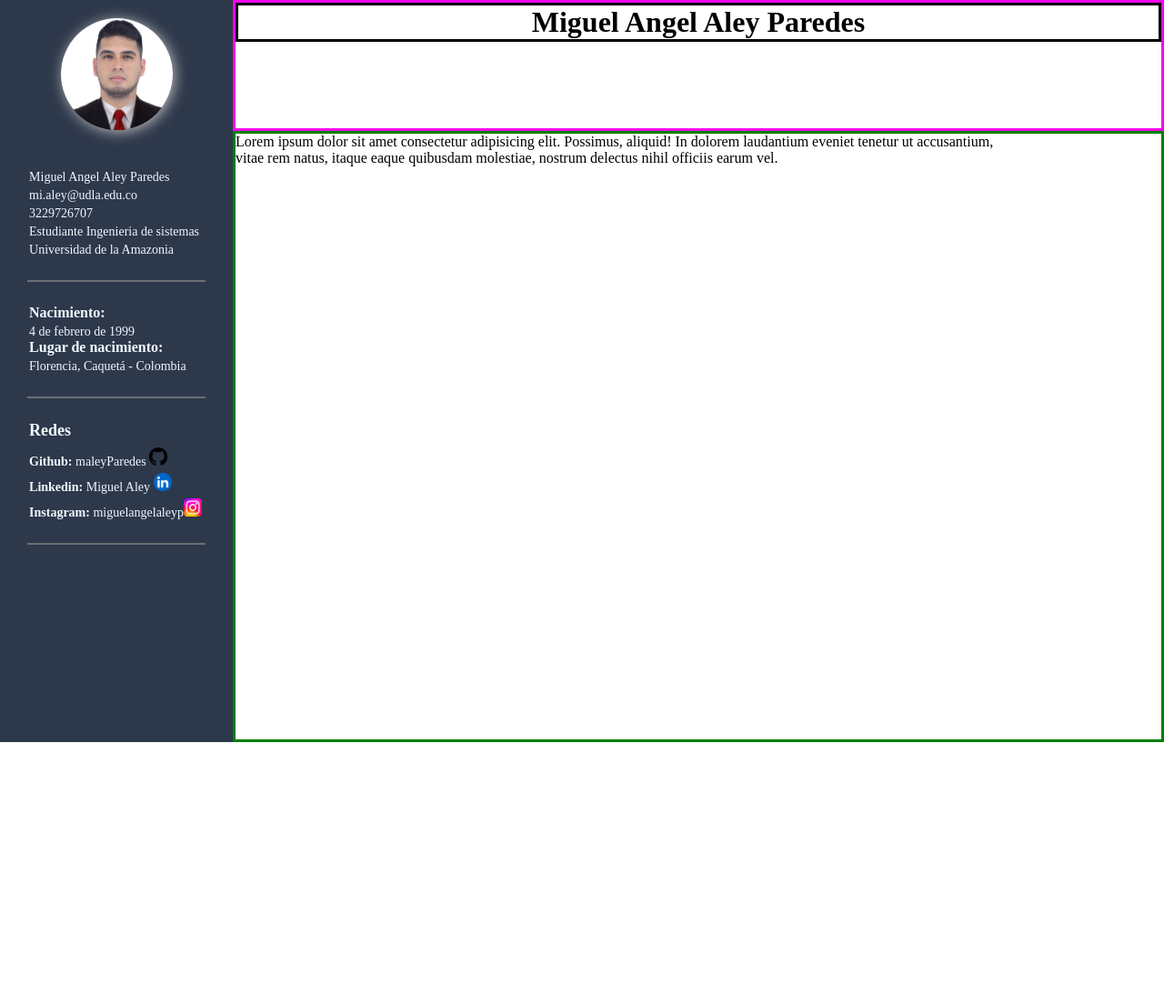
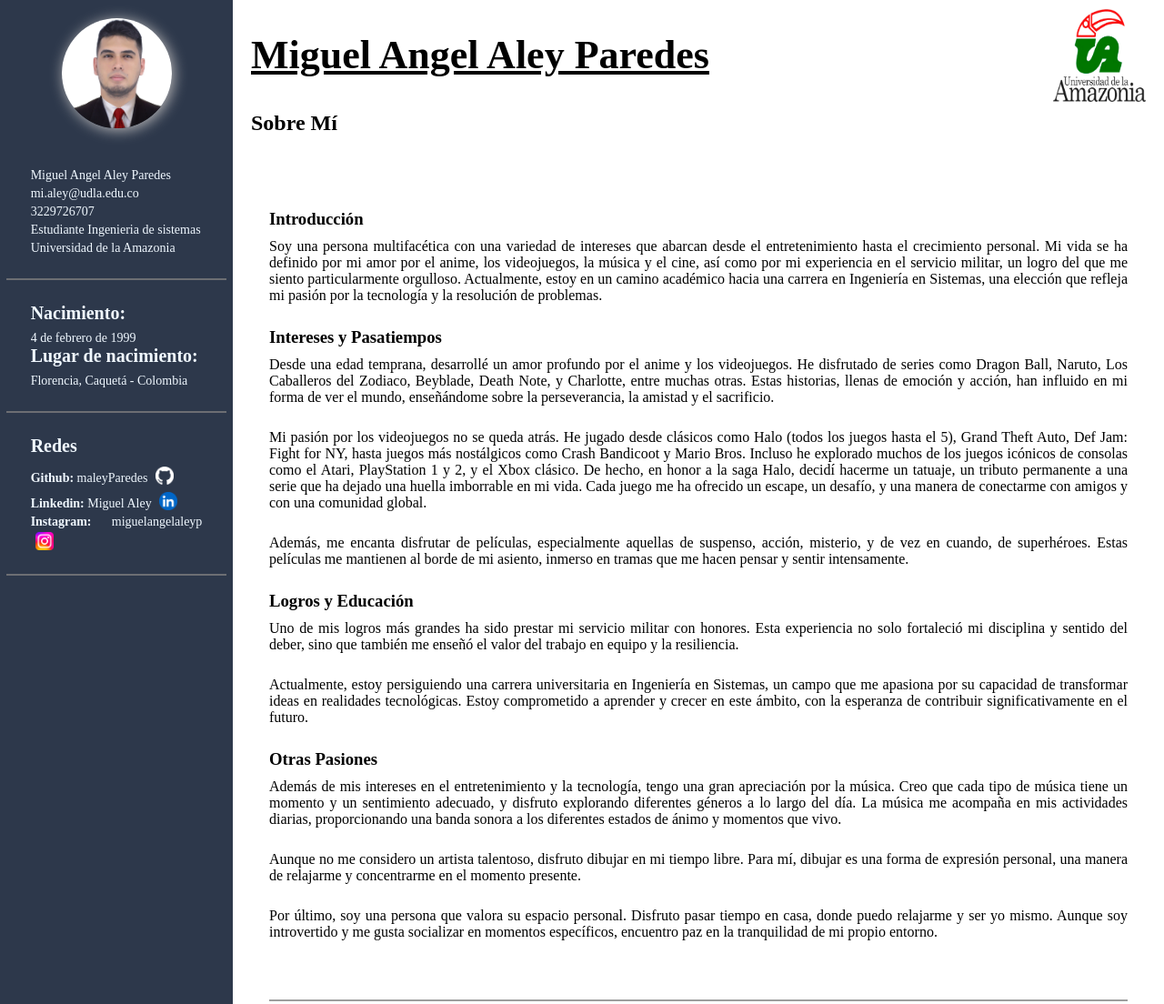
Before and after one commit to maleyParedes/paginaWeb, a plain HTML site: page Index.html in a window 1280 px wide. Shown: the top 1104 px of the page at 91% size. Before the commit the page ends 816 px from the top, so only its background shows below. Drawn offline with Linux system fonts and the light colour scheme.

Commit message:
página realizada para pantallas con resolución minima de 1025px

```diff
--- a/Index.html
+++ b/Index.html
@@ -8,8 +8,15 @@
   </head>
   <body>
     <header>
-      <h1>Miguel Angel Aley Paredes</h1>
-      <div></div>
+      <div class="contenedor-header">
+        <h1>Miguel Angel Aley Paredes</h1>
+        <img
+          id="logoUdla"
+          src="./img/logoUdla.png"
+          alt="logo Universidad Amazonia"
+        />
+      </div>
+      <h2>Sobre Mí</h2>
     </header>
     <aside>
       <img
@@ -26,30 +33,135 @@
       </div>
       <div class="divisor"></div>
       <div id="datos-personales">
-        <p><b>Nacimiento:</b></p>
+        <p id="titulo-datos"><b>Nacimiento:</b></p>
         <p id="contenido">4 de febrero de 1999</p>
-        <p><b>Lugar de nacimiento:</b></p>
+        <p id="titulo-datos"><b>Lugar de nacimiento:</b></p>
         <p id="contenido">Florencia, Caquetá - Colombia</p>
       </div>
       <div class="divisor"></div>
       <div id="datos-personales">
         <div id="titulo-datos"><b>Redes</b></div>
-        <p id="contenido"><b>Github: </b><a href="https://github.com/maleyParedes"> maleyParedes <img id="logo" src="./img/github.png" alt=""></a></p>
-        <p id="contenido"><b>Linkedin: </b><a href="https://www.linkedin.com/in/miguel-aley-a01458132/"> Miguel Aley <img id="logo" src="./img/linkedin.png" alt=""></a></p>
-        <p id="contenido"><b>Instagram: </b><a href="https://www.instagram.com/miguelangelaleyp/"> miguelangelaleyp<img id="logo" src="./img/instagram.png" alt="logotipo de Instagram"></a></p>
+        <p id="contenido">
+          <b>Github: </b
+          ><a href="https://github.com/maleyParedes">
+            maleyParedes
+            <img
+              class="logo"
+              id="logo1"
+              src="./img/github.png"
+              alt="logotipo de Github"
+          /></a>
+        </p>
+        <p id="contenido">
+          <b>Linkedin: </b
+          ><a href="https://www.linkedin.com/in/miguel-aley-a01458132/">
+            Miguel Aley
+            <img
+              class="logo"
+              id="logo2"
+              src="./img/linkedin.png"
+              alt="logotipo de Linkedin"
+          /></a>
+        </p>
+        <p id="contenido">
+          <b>Instagram: </b
+          ><a href="https://www.instagram.com/miguelangelaleyp/">
+            miguelangelaleyp
+            <img
+              class="logo"
+              id="logo3"
+              src="./img/instagram.png"
+              alt="logotipo de Instagram"
+          /></a>
+        </p>
       </div>
       <div class="divisor"></div>
     </aside>
     <section>
+      <h3>Introducción</h3>
       <article>
-        Lorem ipsum dolor sit amet consectetur adipisicing elit. Possimus,
-        aliquid! In dolorem laudantium eveniet tenetur ut accusantium,
+        Soy una persona multifacética con una variedad de intereses que abarcan
+        desde el entretenimiento hasta el crecimiento personal. Mi vida se ha
+        definido por mi amor por el anime, los videojuegos, la música y el cine,
+        así como por mi experiencia en el servicio militar, un logro del que me
+        siento particularmente orgulloso. Actualmente, estoy en un camino
+        académico hacia una carrera en Ingeniería en Sistemas, una elección que
+        refleja mi pasión por la tecnología y la resolución de problemas.
+      </article>
+      <h3>Intereses y Pasatiempos</h3>
+      <article>
+        Desde una edad temprana, desarrollé un amor profundo por el anime y los
+        videojuegos. He disfrutado de series como Dragon Ball, Naruto, Los
+        Caballeros del Zodiaco, Beyblade, Death Note, y Charlotte, entre muchas
+        otras. Estas historias, llenas de emoción y acción, han influido en mi
+        forma de ver el mundo, enseñándome sobre la perseverancia, la amistad y
+        el sacrificio.
       </article>
       <article>
-        vitae rem natus, itaque eaque quibusdam molestiae, nostrum delectus
-        nihil officiis earum vel.
+        Mi pasión por los videojuegos no se queda atrás. He jugado desde
+        clásicos como Halo (todos los juegos hasta el 5), Grand Theft Auto, Def
+        Jam: Fight for NY, hasta juegos más nostálgicos como Crash Bandicoot y
+        Mario Bros. Incluso he explorado muchos de los juegos icónicos de
+        consolas como el Atari, PlayStation 1 y 2, y el Xbox clásico. De hecho,
+        en honor a la saga Halo, decidí hacerme un tatuaje, un tributo
+        permanente a una serie que ha dejado una huella imborrable en mi vida.
+        Cada juego me ha ofrecido un escape, un desafío, y una manera de
+        conectarme con amigos y con una comunidad global.
       </article>
+      <article>
+        Además, me encanta disfrutar de películas, especialmente aquellas de
+        suspenso, acción, misterio, y de vez en cuando, de superhéroes. Estas
+        películas me mantienen al borde de mi asiento, inmerso en tramas que me
+        hacen pensar y sentir intensamente.
+      </article>
+      <h3>Logros y Educación</h3>
+      <article>
+        Uno de mis logros más grandes ha sido prestar mi servicio militar con
+        honores. Esta experiencia no solo fortaleció mi disciplina y sentido del
+        deber, sino que también me enseñó el valor del trabajo en equipo y la
+        resiliencia.
+      </article>
+      <article>
+        Actualmente, estoy persiguiendo una carrera universitaria en Ingeniería
+        en Sistemas, un campo que me apasiona por su capacidad de transformar
+        ideas en realidades tecnológicas. Estoy comprometido a aprender y crecer
+        en este ámbito, con la esperanza de contribuir significativamente en el
+        futuro.
+      </article>
+      <h3>Otras Pasiones</h3>
+      <article>
+        Además de mis intereses en el entretenimiento y la tecnología, tengo una
+        gran apreciación por la música. Creo que cada tipo de música tiene un
+        momento y un sentimiento adecuado, y disfruto explorando diferentes
+        géneros a lo largo del día. La música me acompaña en mis actividades
+        diarias, proporcionando una banda sonora a los diferentes estados de
+        ánimo y momentos que vivo.
+      </article>
+      <article>
+        Aunque no me considero un artista talentoso, disfruto dibujar en mi
+        tiempo libre. Para mí, dibujar es una forma de expresión personal, una
+        manera de relajarme y concentrarme en el momento presente.
+      </article>
+      <article>
+        Por último, soy una persona que valora su espacio personal. Disfruto
+        pasar tiempo en casa, donde puedo relajarme y ser yo mismo. Aunque soy
+        introvertido y me gusta socializar en momentos específicos, encuentro
+        paz en la tranquilidad de mi propio entorno.
+      </article>
+      <div class="separador"></div>
+      <div class="divisor"></div>
     </section>
-    <footer></footer>
+    <footer>
+      <div class="pie-pag">
+        <section>
+          <h3>Asignatura:</h3>
+          <p>Programación Web Grupo 2</p>
+        </section>
+        <section>
+          <h3>Fecha entrega:</h3>
+          <p>6 de Septiembre de 2024</p>
+        </section>
+      </div>
+    </footer>
   </body>
 </html>
--- a/css/Styles.css
+++ b/css/Styles.css
@@ -11,10 +11,41 @@
     "aside header header"
     "aside header header"
     "aside sect sect"
-    "aside sect sect"
+    "aside footer footer"
     ;
     grid-template-columns: 20% 30% 50%;
-    grid-template-rows: 8vh 10vh 42vh 42vh;
+    grid-template-rows: 15vh 10vh 140vh 20vh;
+  }
+
+  header {
+    text-align: center;
+    align-items: center;
+    grid-area: header;
+    display: block;
+  }
+
+  .contenedor-header{
+    display: flex;
+    flex-direction: row;
+    flex-wrap: wrap;
+    align-items: center;
+    justify-content: space-between;
+    padding: 10px 20px;
+  }
+
+  h1 {
+    font-size: 44px;
+    text-align: justify;
+    text-decoration: underline;
+  }
+
+  #logoUdla{
+    width: 8vw;
+  }
+
+  h2{
+    text-align: justify;
+    padding: 0 20px;
   }
 
   aside{
@@ -22,7 +53,7 @@
     display: flex;
     flex-wrap: nowrap;
     flex-direction: column;
-    padding: 5px;
+    padding: 5px 7px;
     align-items: center;
     background-color: #2D384B;
   }
@@ -34,11 +65,12 @@
     border-radius: 50%;
     margin-bottom: 40px;
     margin-top: 15px;
+    /* transition: transform 0.3s ease, opacity 0.3s ease; */
   }
 
-  h1 {
-    border: solid;
-  }
+  /* #fotoMiguel:hover{
+    transform: scale(1.5);
+  } */
 
   #datos-personales {
     grid-area: datos_personales;
@@ -47,7 +79,6 @@
     color: aliceblue;
   }
 
-
   #contenido{
     font-size: 14px;
     text-align: justify;
@@ -55,19 +86,15 @@
     margin-top: 4px;
   }
 
+  #contenido:hover{
+    text-decoration: underline;
+    cursor: pointer;
+  }
+
   .divisor{
-    width: 80%;
+    width: 100%;
     border: solid 1px rgba(128, 128, 128, 0.76);
     margin: 25px 0;
-
-  }
-
-  header {
-    text-align: center;
-    align-items: center;
-    border: solid rgb(247, 5, 235);
-    grid-area: header;
-    display: block;
   }
 
   #contenido a{
@@ -76,22 +103,70 @@
     cursor: pointer;
   }
 
-  #logo{
-    width: 20px;
-  }
-
   #contenido a:hover{
     text-decoration: underline;
     color: aquamarine;
   }
 
+  .logo{
+    width: 20px;
+    margin-left: 5px;
+    transform: translateY(3px);
+    transition: transform 0.3s ease, opacity 0.3s ease;
+  }
+
+  .logo:hover{
+    transform: scale(1.1);
+  }
+
+  #logo1{
+    filter: invert(100%);
+  }
+
   #titulo-datos{
-    font-size: 18px;
+    font-size: 20px;
     margin-bottom: 8px;
+  }
+
+  #titulo-datos:hover{
+    text-decoration: underline;
+    cursor: pointer;
   }
 
   section{
     grid-area: sect;
-    border: solid green;
+    padding: 30px 40px;
+  }
+
+  h3{
+    margin-bottom: 10px;
+  }
+
+  article{
+    text-align: justify;
+    margin-bottom: 26px;
+  }
+
+  .separador{
+    height: 14px;
+  }
+
+  footer{
+    grid-area: footer;
+  }
+  .pie-pag{
+    display: flex;
+    flex-direction: row;
+    justify-content: space-around;
   }
 }
+
+@media screen and (min-width: 480px) and (max-width: 1024px) {
+
+
+}
+
+
+@media screen and (max-width: 479px) {
+
+}
```
Also changed, not shown: img/logoUdla.png (added).
